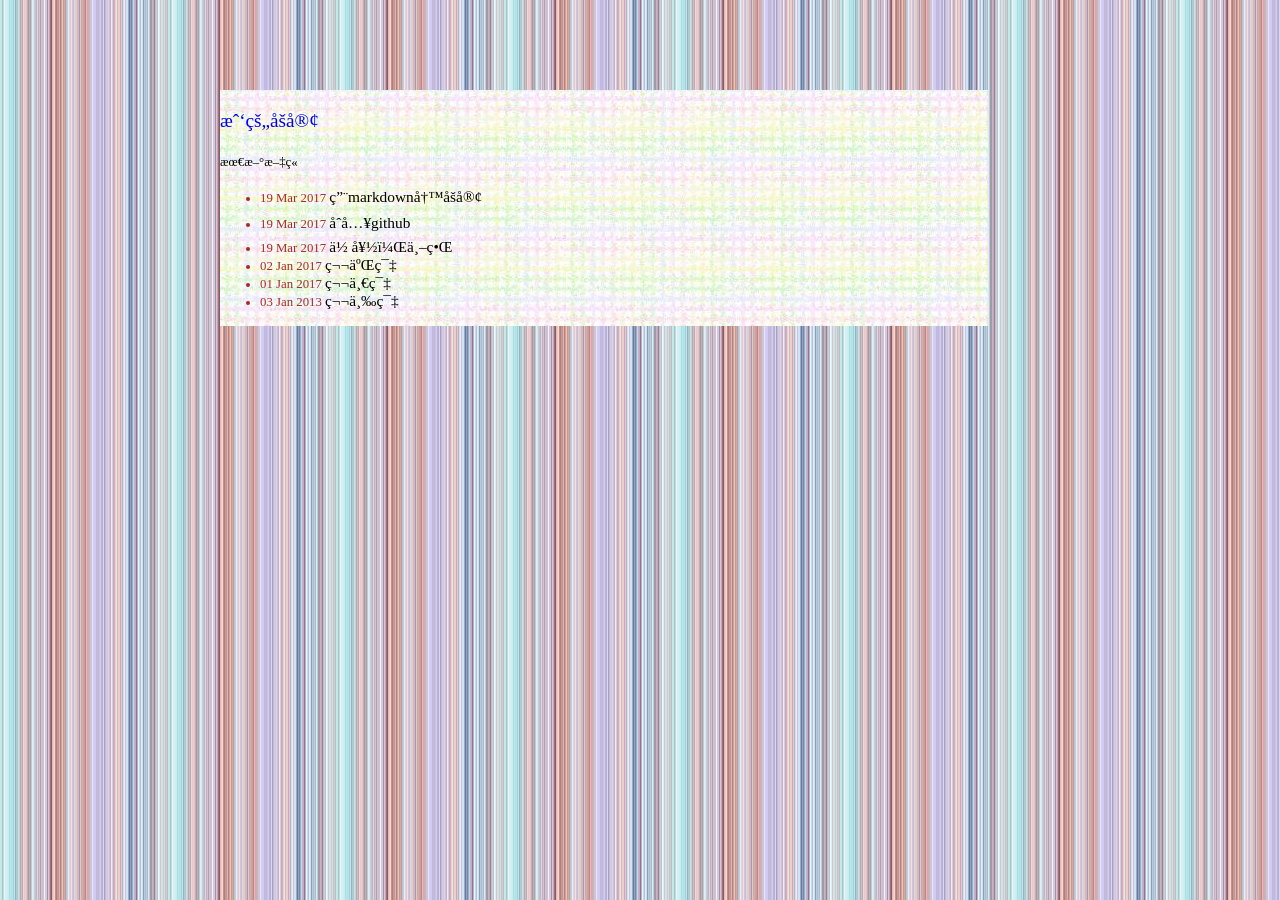
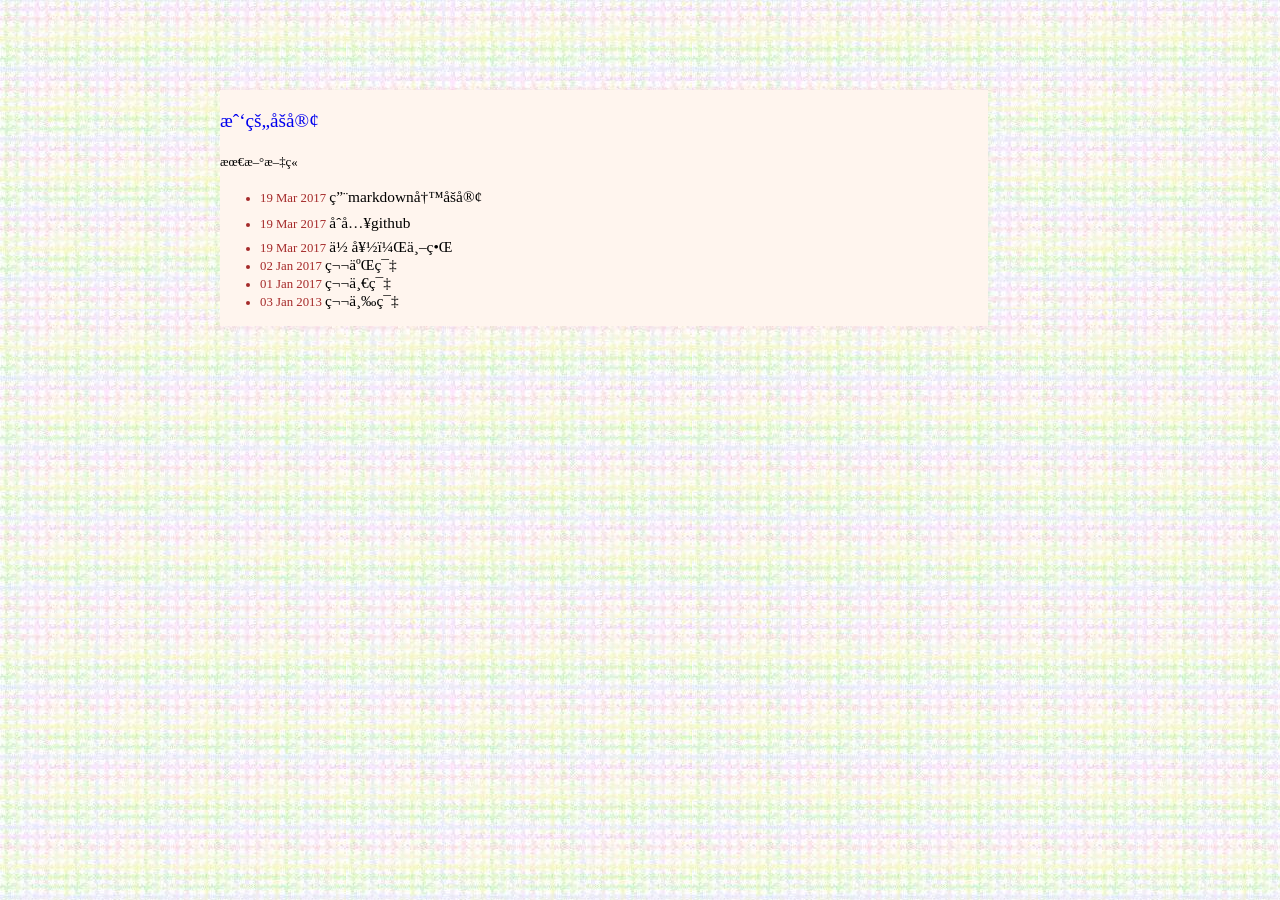
Before and after one commit to WcrNGU/jekyll_demo, a Jekyll site: the page built from index.html, in a window 1280 px wide. Built offline with Jekyll 4.4.1, drawn with Linux system fonts in a browser that asks for light colours.

Commit message:
change the background

```diff
--- a/_layouts/default.html
+++ b/_layouts/default.html
@@ -10,7 +10,7 @@
             top:10%;
             width:60%;
             margin-left:-100px;
-            background-image: url(image/bg1.jpg);
+            background-color:#FFF5EE;
         }
         .home p{
             word-break: break-all;
@@ -34,7 +34,7 @@
             text-decoration: none;
         }
         body{
-            background-image:url(image/bg3.jpg);
+            background-image:url(image/bg1.jpg);
         }
     </style>
 </head>
```
